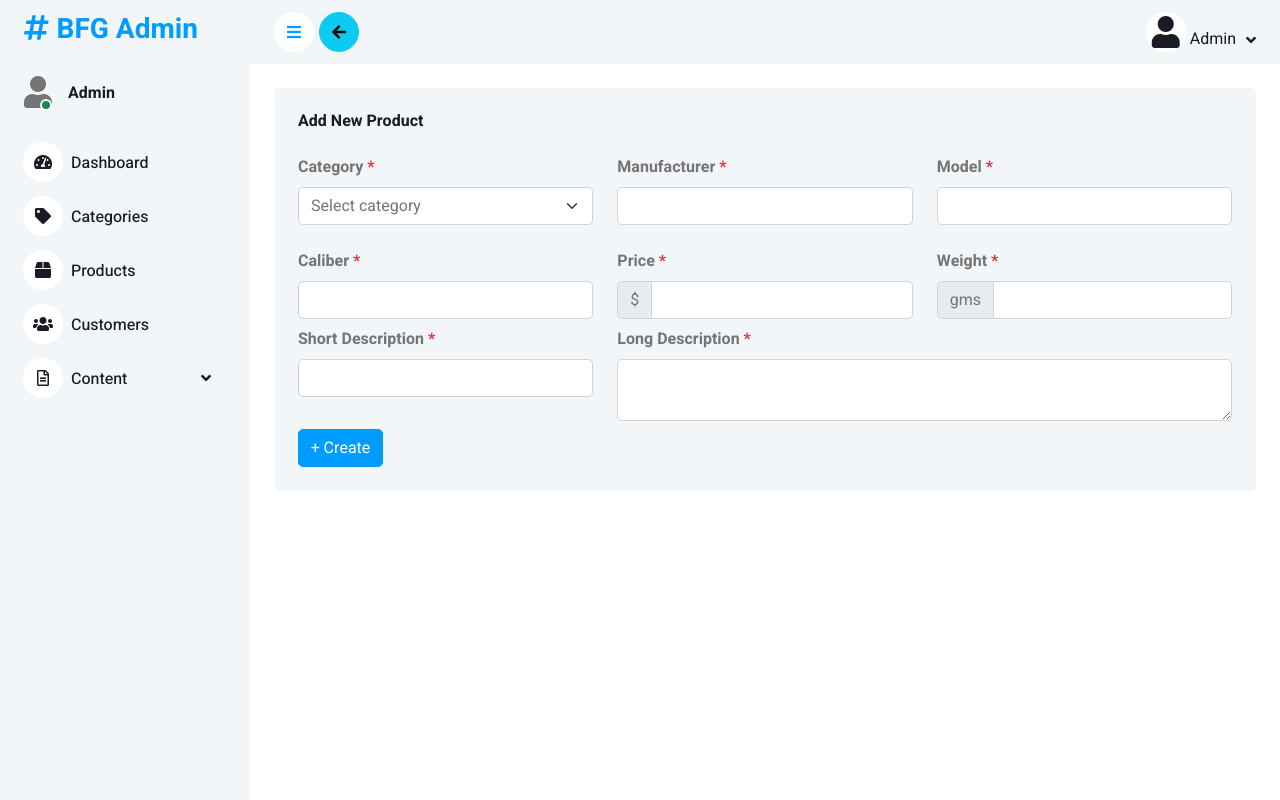
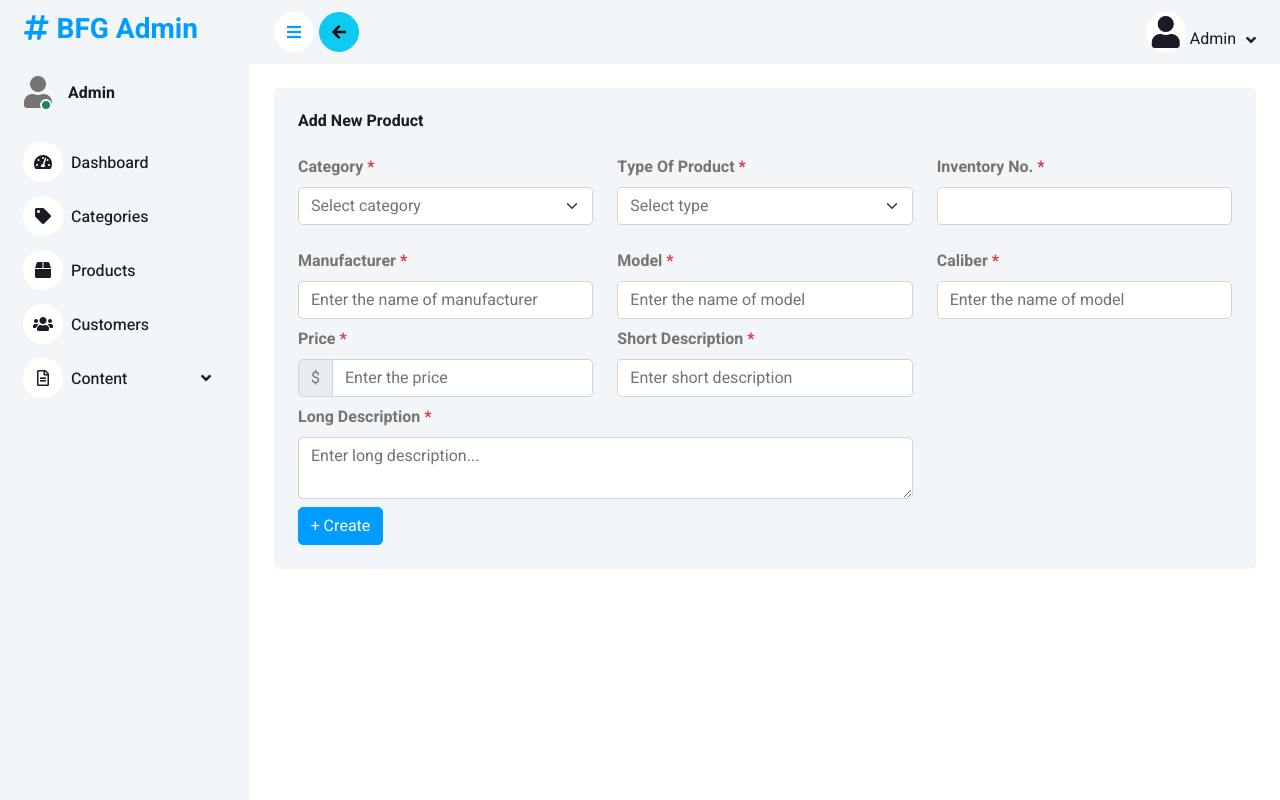
Before and after one commit to anuragkumar-code/firearm, a PHP site: page /admin/add-product.php in a window 1280 px wide. Run offline with PHP 8.4, Linux system fonts and the light colour scheme; the visitor is signed in with stand-in values (Sample User, id 1); data that the repository does not hold is empty; some libraries are stand-ins or nearby versions.

Commit message:
new changes in product details page

```diff
--- a/admin/add-product.php
+++ b/admin/add-product.php
@@ -19,41 +19,47 @@
                                 </select>
                             </div>
                             <div class="mb-2 col-md-4">
+                                <label for="typeOfProduct" class="form-label"><b>Type Of Product <span class="text-danger">*</span></b></label>
+                                <select class="form-select mb-3" name="typeOfProduct" id="typeOfProduct" required>
+                                    <option label="Select type"></option>
+                                    <option value="New">New</option>
+                                    <option value="Old">Old</option>
+                                </select>
+                            </div>
+                            <div class="mb-2 col-md-4">
+                                <label for="inventoryNumber" class="form-label"><b>Inventory No. <span class="text-danger">*</span></b></label>
+                                <div class="input-group">
+                                    <input required type="text" class="form-control" name="inventoryNumber" id="inventoryNumber">
+                                </div>
+                            </div>
+                            <div class="mb-2 col-md-4">
                                 <label for="productManufacturer" class="form-label"><b>Manufacturer <span class="text-danger">*</span></b></label>
-                                <input required type="text" class="form-control" name="productManufacturer" id="productManufacturer">
+                                <input required type="text" class="form-control" name="productManufacturer" id="productManufacturer" placeholder="Enter the name of manufacturer">
                             </div>
                             <div class="mb-2 col-md-4">
                                 <label for="productModel" class="form-label"><b>Model <span class="text-danger">*</span></b></label>
-                                <input required type="text" class="form-control" name="productModel" id="productModel">
+                                <input required type="text" class="form-control" name="productModel" id="productModel" placeholder="Enter the name of model">
                             </div>
                             <div class="mb-2 col-md-4">
                                 <label for="productCaliber" class="form-label"><b>Caliber <span class="text-danger">*</span></b></label>
-                                <input required type="text" class="form-control" name="productCaliber" id="productCaliber">
+                                <input required type="text" class="form-control" name="productCaliber" id="productCaliber" placeholder="Enter the name of model">
                             </div>
                             <div class="mb-2 col-md-4">
                                 <label for="productPrice" class="form-label"><b>Price <span class="text-danger">*</span></b></label>
                                 <div class="input-group">
                                     <span class="input-group-text">$</span>
-                                    <input required type="text" class="form-control" name="productPrice" id="productPrice">
-                                </div>
-                            </div>
-
-                            <div class="mb-2 col-md-4">
-                                <label for="productWeight" class="form-label"><b>Weight <span class="text-danger">*</span></b></label>
-                                <div class="input-group">
-                                    <span class="input-group-text">gms</span>
-                                    <input required type="text" class="form-control" name="productWeight" id="productWeight">
+                                    <input required type="text" class="form-control" name="productPrice" id="productPrice" placeholder="Enter the price">
                                 </div>
                             </div>
 
                             <div class="mb-2 col-md-4">
                                 <label for="productShortDesc" class="form-label"><b>Short Description <span class="text-danger">*</span></b></label>
-                                <input required type="text" class="form-control" name="productShortDesc" id="productShortDesc">
+                                <input required type="text" class="form-control" name="productShortDesc" id="productShortDesc" placeholder="Enter short description">
                             </div>
 
                             <div class="mb-2 col-md-8">
                                 <label for="productLongDesc" class="form-label"><b>Long Description <span class="text-danger">*</span></b></label>
-                                <textarea class="form-control" name="productLongDesc" id="productLongDesc"></textarea>
+                                <textarea class="form-control" name="productLongDesc" id="productLongDesc" placeholder="Enter long description..."></textarea>
                             </div>
 
                         </div>
```
Also changed, not shown: admin/edit-product.php (+15 -7 lines), admin/functions/product/add-product.php (+4 -3 lines), admin/functions/product/edit-product.php (+4 -3 lines), product-details.php (+6 -3 lines).
